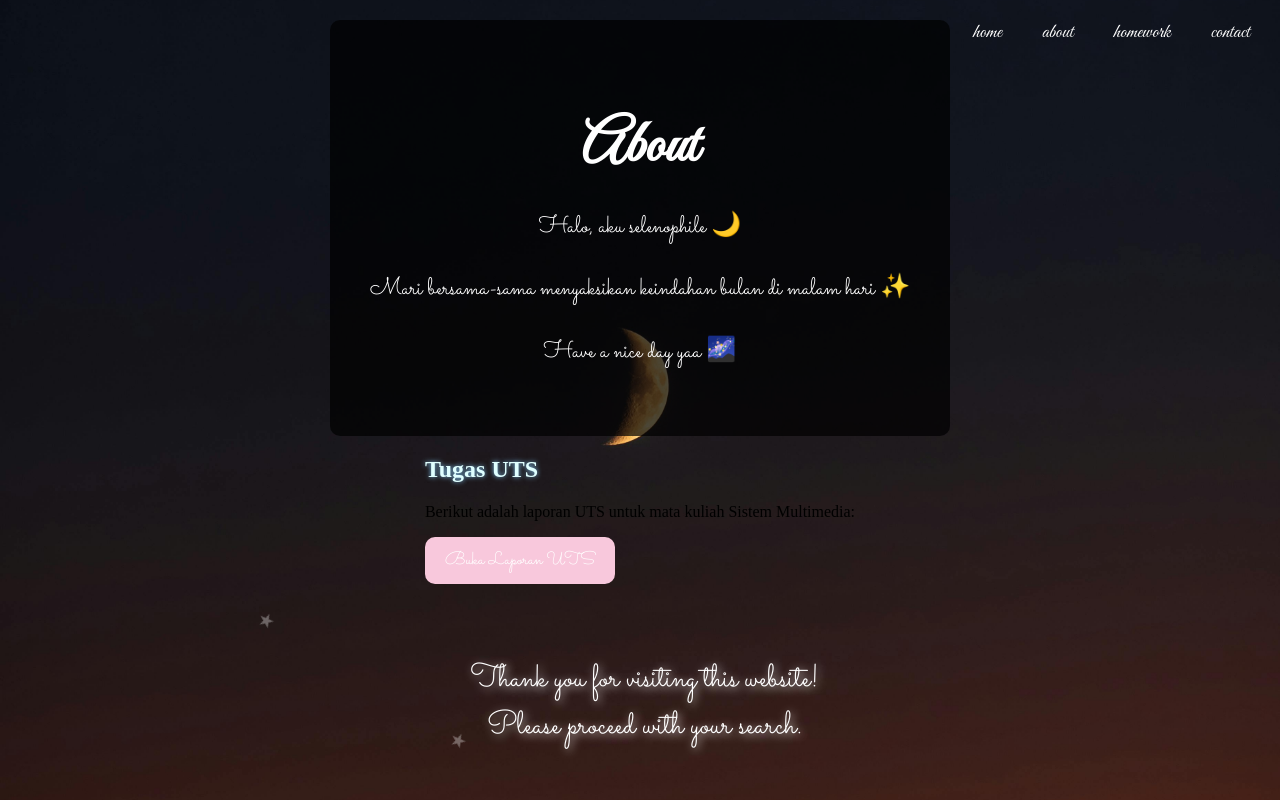
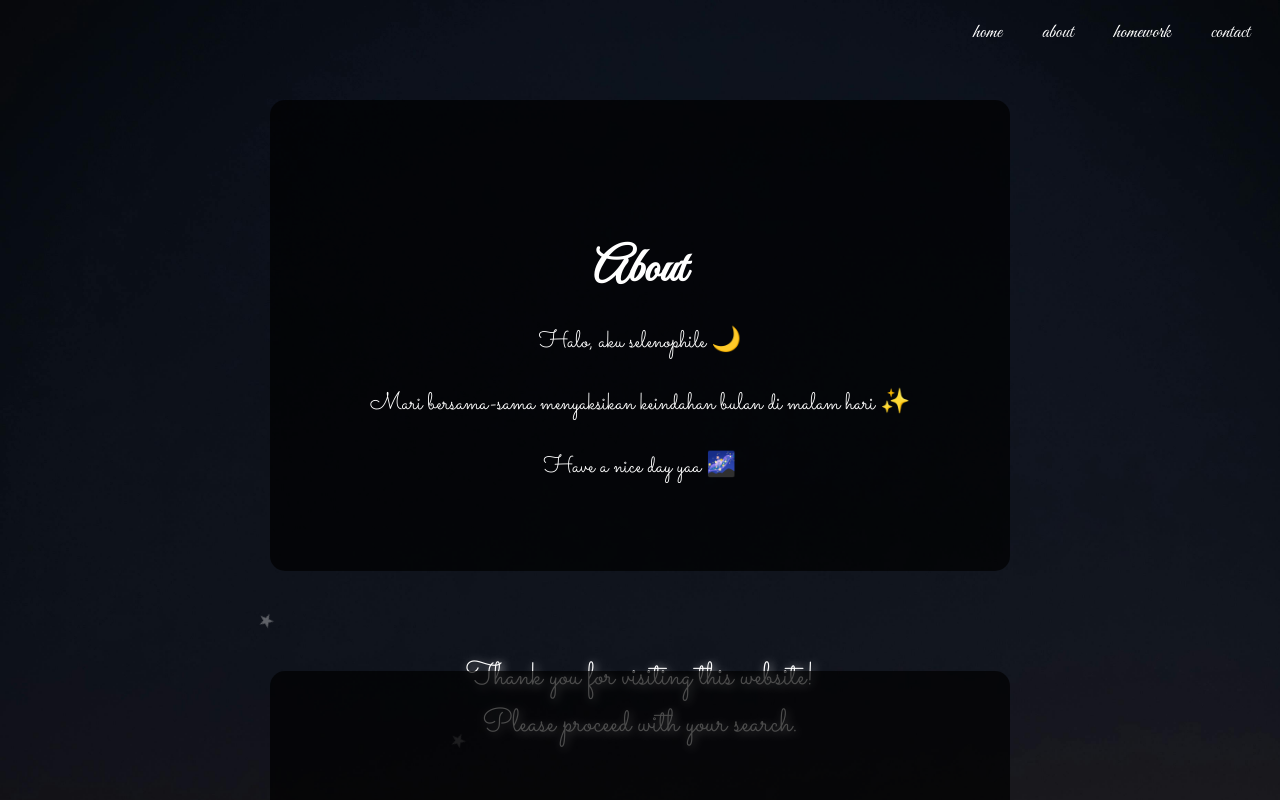
Before and after one commit to anggitanatarina/anggitanatarina.github.io, a plain HTML site: page index.html in a window 1280 px wide. Shown: the top 800 px of the page. Drawn offline with Linux system fonts and the light colour scheme.

Commit message:
Update styles.css

```diff
--- a/styles.css
+++ b/styles.css
@@ -1,18 +1,14 @@
-/* General Body Styling */
+/* General Styling */
 body {
   margin: 0;
-    overflow: hidden;
-    display: flex;
-    flex-direction: column;
-    align-items: center;
-    min-height: 100vh;
-    background: url('pexels-njeromin-18124007.jpg') no-repeat center center;
+  font-family: 'Sacramento', cursive;
+  background: url('pexels-njeromin-18124007.jpg') no-repeat center center fixed;
   background-size: cover;
-    background-attachment: fixed;
-    position: relative;
+  color: white;
+  scroll-behavior: smooth;
 }
 
-/* Navbar Styling */
+/* Navbar */
 .navbar {
   position: fixed;
   top: 10px;
@@ -23,19 +19,18 @@ body {
 
 .nav-links {
   list-style: none;
+  display: flex;
+  gap: 20px;
   padding: 0;
   margin: 0;
-    display: flex;
-    flex-direction: row;
-    gap: 20px;
 }
 
 .nav-links li a {
   color: white;
   text-decoration: none;
   font-size: 20px;
+  font-family: 'Great Vibes', cursive;
   padding: 5px 10px;
-    font-family: 'Great Vibes', cursive;
   transition: 0.3s;
 }
 
@@ -44,9 +39,9 @@ body {
   text-decoration: underline;
 }
 
-/* Star Animation */
+/* Stars Animation */
 .stars {
-    position: absolute;
+  position: fixed;
   width: 100%;
   height: 100%;
   top: 0;
@@ -76,94 +71,81 @@ body {
   }
 }
 
-/* Text Styling */
+/* Welcome Text */
 .text {
   position: absolute;
   bottom: 50px;
+  left: 50%;
+  transform: translateX(-50%);
   font-size: 32px;
-    color: white;
   text-align: center;
-    font-family: 'Sacramento', cursive;
   text-shadow: 2px 2px 10px rgba(255, 255, 255, 0.8);
   z-index: 2;
   animation: textMove 3s infinite alternate ease-in-out;
 }
 
 @keyframes textMove {
-    0% { transform: translateX(0); }
-    100% { transform: translateX(20px); }
+  0% { transform: translateX(-50%) translateY(0); }
+  100% { transform: translateX(-50%) translateY(-10px); }
 }
 
-/* About Section Styling */
+/* About Section */
 .about {
-    font-family: 'Sacramento', cursive;
-    color: white;
-    font-size: 1.5em;
+  position: relative;
+  z-index: 3;
+  background-color: rgba(0, 0, 0, 0.7);
+  padding: 100px 20px 60px;
+  margin: 100px auto 0;
+  max-width: 700px;
+  border-radius: 15px;
   text-align: center;
-    padding: 40px;
-    background-color: rgba(0, 0, 0, 0.7);
-    margin-top: 20px;
-    border-radius: 10px;
 }
 
 .about h2 {
   font-family: 'Great Vibes', cursive;
-    font-size: 2.5em;
+  font-size: 3em;
   margin-bottom: 20px;
 }
 
 .about p {
+  font-size: 1.5em;
   line-height: 1.6;
 }
 
-/* Homework/Tugas Section */
-.tugas-section {
+/* Homework Section */
+.homework-section {
+  position: relative;
+  z-index: 3;
+  background-color: rgba(0, 0, 0, 0.7);
+  padding: 100px 20px 60px;
+  margin: 100px auto 60px;
+  max-width: 700px;
+  border-radius: 15px;
   text-align: center;
-    padding: 80px 20px;
-    background-color: rgba(255, 255, 255, 0.9);
-    border-radius: 12px;
-    margin: 40px auto;
-    width: 80%;
-    max-width: 600px;
+  font-family: 'Sacramento', cursive;
+  color: white;
 }
 
-.tugas-section h2 {
+.homework-section h2 {
+  font-size: 2.5em;
+  margin-bottom: 20px;
   font-family: 'Great Vibes', cursive;
-    font-size: 2.5em;
-    margin-bottom: 30px;
-    color: #333;
 }
 
 .tugas-button {
   display: inline-block;
-    background-color: #f8c8dc;
-    color: white;
-    font-size: 18px;
-    padding: 10px 20px;
+  margin-top: 20px;
+  padding: 10px 25px;
+  background-color: #add8e6;
+  color: black;
+  font-weight: bold;
+  border-radius: 8px;
   text-decoration: none;
-    border-radius: 10px;
-    font-family: 'Sacramento', cursive;
-    transition: background 0.3s ease;
+  transition: all 0.3s ease;
 }
 
 .tugas-button:hover {
-    background-color: #f4b6cf;
-}
-
-/* Homework Link Styling (jika ada link di About) */
-.about a {
-    color: #add8e6;
-    text-decoration: underline;
-    transition: all 0.3s ease;
-}
-
-.about a:hover {
-    color: white;
+  background-color: white;
+  color: #333;
   text-shadow: 0 0 10px #add8e6;
 }
-
-/* Optional: Make Homework header glow differently */
-#homework h2 {
-    color: #e0ffff;
-    text-shadow: 0 0 5px #87cefa;
-}
```
Lines whose indentation alone changed are shown as unchanged.
